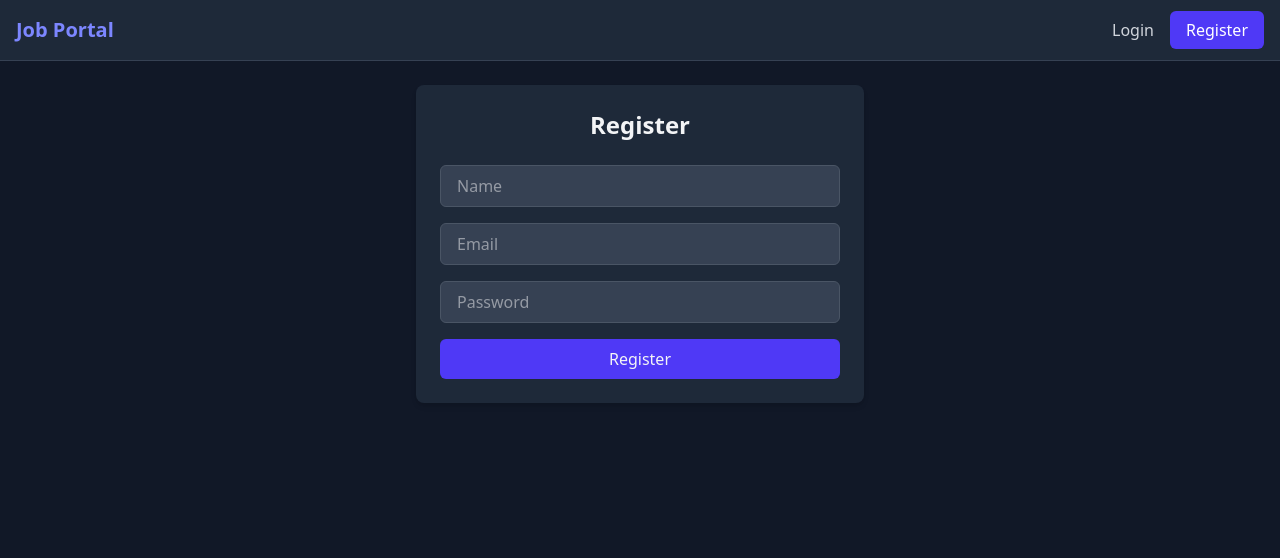
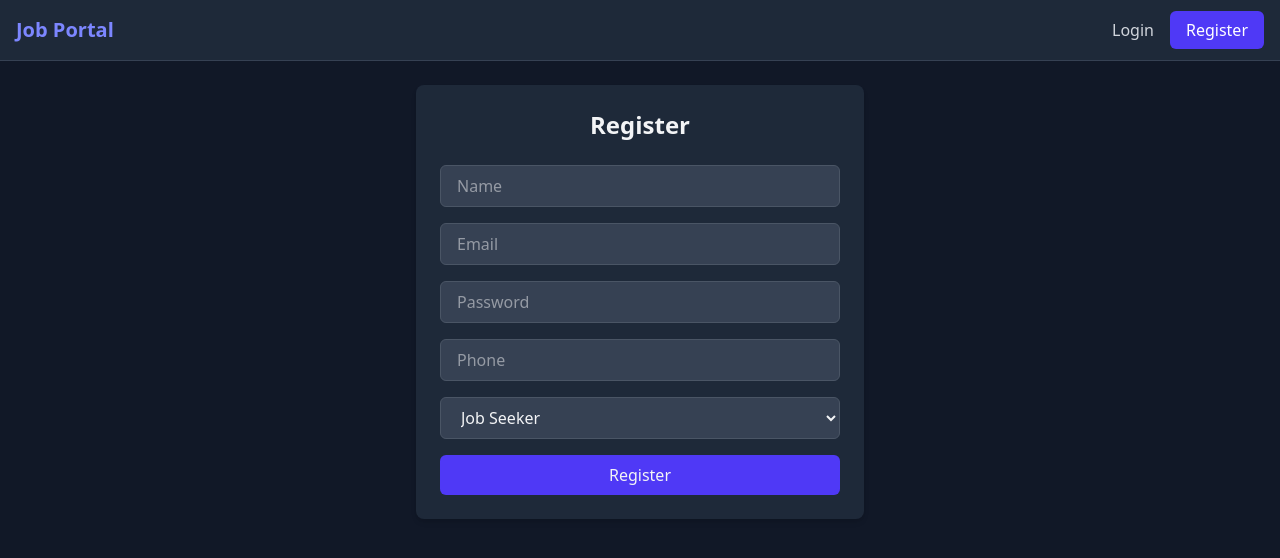
Before and after one commit to Sajansan/Job_Portal, a React app in the folder frontend/: page /register in a window 1280 px wide. Shown: the top 558 px of the page. Built offline with nearby package versions, Linux system fonts and the light colour scheme; the HTML template or start-up script is replaced by a standard one.

Commit message:
Make the login and register page function

```diff
--- a/frontend/src/pages/auth/Login.jsx
+++ b/frontend/src/pages/auth/Login.jsx
@@ -1,21 +1,62 @@
+import { useState } from "react";
+import { loginUser } from "../../services/authService";
+
 const Login = () => {
+    const [formData, setFormData] = useState({
+        email: "",
+        password: "",
+    });
+
+    const [error, setError] = useState("");
+
+    const handleChange = (e) => {
+        setFormData({ ...formData, [e.target.name]: e.target.value });
+    };
+
+    const handleSubmit = async (e) => {
+        e.preventDefault();
+        setError("");
+
+        try {
+            const data = await loginUser(formData);
+
+            // Save JWT
+            localStorage.setItem("token", data.token);
+            localStorage.setItem("user", JSON.stringify(data.user));
+
+            alert("Login successful");
+        } catch (err) {
+            setError(err.response?.data?.message || "Login failed");
+        }
+    };
+
     return (
         <div className="max-w-md mx-auto bg-gray-800 p-6 rounded-lg shadow-md">
-            <h2 className="text-2xl font-bold mb-6 text-center">
-                Login
-            </h2>
+            <h2 className="text-2xl font-bold mb-6 text-center">Login</h2>
 
-            <form className="space-y-4">
+            {error && (
+                <p className="bg-red-500/20 text-red-400 p-2 rounded mb-4">
+                    {error}
+                </p>
+            )}
+
+            <form className="space-y-4" onSubmit={handleSubmit}>
                 <input
                     type="email"
+                    name="email"
                     placeholder="Email"
-                    className="w-full px-4 py-2 bg-gray-700 border border-gray-600 rounded-md focus:outline-none focus:ring-2 focus:ring-indigo-500"
+                    onChange={handleChange}
+                    className="w-full px-4 py-2 bg-gray-700 border border-gray-600 rounded-md"
+                    required
                 />
 
                 <input
                     type="password"
+                    name="password"
                     placeholder="Password"
-                    className="w-full px-4 py-2 bg-gray-700 border border-gray-600 rounded-md focus:outline-none focus:ring-2 focus:ring-indigo-500"
+                    onChange={handleChange}
+                    className="w-full px-4 py-2 bg-gray-700 border border-gray-600 rounded-md"
+                    required
                 />
 
                 <button className="w-full bg-indigo-600 hover:bg-indigo-700 py-2 rounded-md transition">
--- a/frontend/src/pages/auth/Register.jsx
+++ b/frontend/src/pages/auth/Register.jsx
@@ -1,28 +1,86 @@
+import { useState } from "react";
+import { registerUser } from "../../services/authService";
+
 const Register = () => {
+    const [formData, setFormData] = useState({
+        name: "",
+        email: "",
+        password: "",
+        role: "job_seeker",
+        phone: "",
+    });
+
+    const [error, setError] = useState("");
+
+    const handleChange = (e) => {
+        setFormData({ ...formData, [e.target.name]: e.target.value });
+    };
+
+    const handleSubmit = async (e) => {
+        e.preventDefault();
+        setError("");
+
+        try {
+            await registerUser(formData);
+            alert("Registration successful");
+        } catch (err) {
+            setError(err.response?.data?.message || "Register failed");
+        }
+    };
+
     return (
         <div className="max-w-md mx-auto bg-gray-800 p-6 rounded-lg shadow-md">
-            <h2 className="text-2xl font-bold mb-6 text-center">
-                Register
-            </h2>
+            <h2 className="text-2xl font-bold mb-6 text-center">Register</h2>
 
-            <form className="space-y-4">
+            {error && (
+                <p className="bg-red-500/20 text-red-400 p-2 rounded mb-4">
+                    {error}
+                </p>
+            )}
+
+            <form className="space-y-4" onSubmit={handleSubmit}>
                 <input
-                    type="text"
+                    name="name"
                     placeholder="Name"
+                    onChange={handleChange}
                     className="w-full px-4 py-2 bg-gray-700 border border-gray-600 rounded-md"
+                    required
                 />
 
                 <input
+                    name="email"
                     type="email"
                     placeholder="Email"
+                    onChange={handleChange}
                     className="w-full px-4 py-2 bg-gray-700 border border-gray-600 rounded-md"
+                    required
                 />
 
                 <input
+                    name="password"
                     type="password"
                     placeholder="Password"
+                    onChange={handleChange}
                     className="w-full px-4 py-2 bg-gray-700 border border-gray-600 rounded-md"
+                    required
                 />
+
+                <input
+                    name="phone"
+                    placeholder="Phone"
+                    onChange={handleChange}
+                    className="w-full px-4 py-2 bg-gray-700 border border-gray-600 rounded-md"
+                    required
+                />
+
+                <select
+                    name="role"
+                    onChange={handleChange}
+                    className="w-full px-4 py-2 bg-gray-700 border border-gray-600 rounded-md"
+                >
+                    <option value="job_seeker">Job Seeker</option>
+                    <option value="employer">Employer</option>
+                </select>
 
                 <button className="w-full bg-indigo-600 hover:bg-indigo-700 py-2 rounded-md transition">
                     Register
--- /dev/null
+++ b/frontend/src/services/api.js
@@ -0,0 +1,10 @@
+import axios from "axios";
+
+const api = axios.create({
+  baseURL: "http://localhost:5000/api",
+  headers: {
+    "Content-Type": "application/json",
+  },
+});
+
+export default api;
--- /dev/null
+++ b/frontend/src/services/authService.js
@@ -0,0 +1,11 @@
+import api from "./api";
+
+export const loginUser = async (data) => {
+  const response = await api.post("/auth/login", data);
+  return response.data;
+};
+
+export const registerUser = async (data) => {
+  const response = await api.post("/auth/register", data);
+  return response.data;
+};
```
